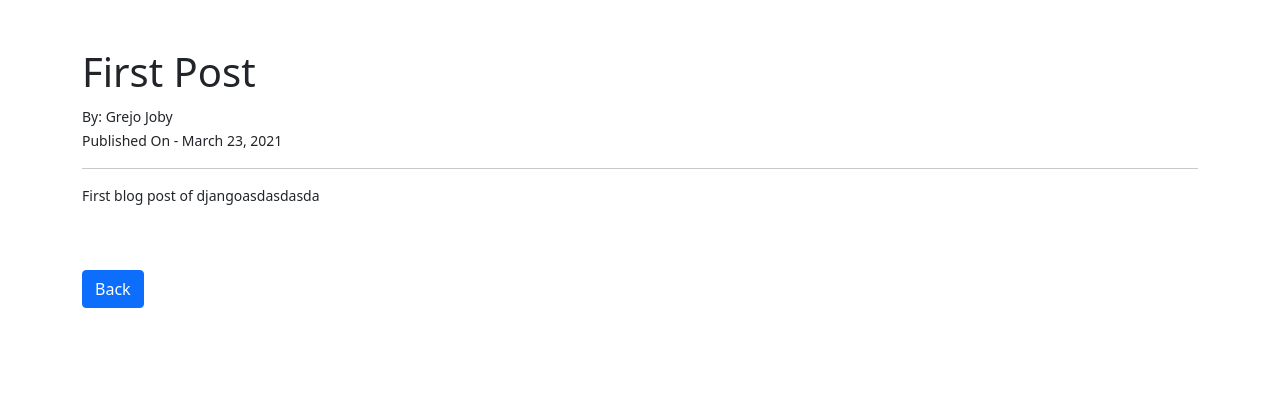
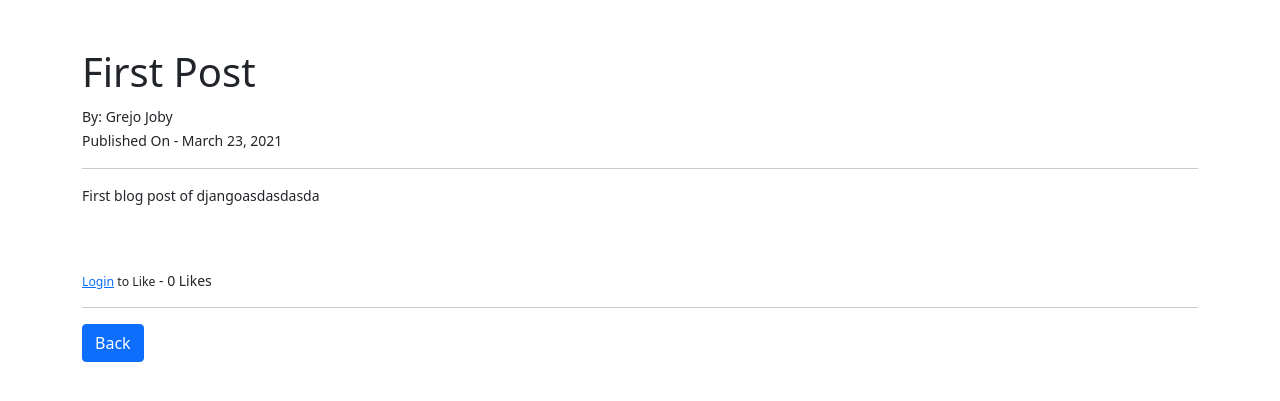
Before and after one commit to grejojoby/django_blog_theblog, a Django app: page /article/1 in a window 1280 px wide. Shown: the part 56-457 px from the top of the page. Run offline with Django 3.2, Linux system fonts and the light colour scheme; data comes from the database, SQL or seed files in the repository; both versions use the stored data as it was after the commit.

Commit message:
Like and Unlike Button

```diff
--- a/theblog/forms.py
+++ b/theblog/forms.py
@@ -12,7 +12,8 @@ class PostForm(forms.ModelForm):
 
         widgets = {
             'title': forms.TextInput(attrs={'class': 'form-control'}),
-            'author': forms.Select(attrs={'class': 'form-control'}),
+            # 'author': forms.TextInput(attrs={'class': 'form-control', 'id':'author'}),
+            'author': forms.Select(attrs={'class': 'form-control', "id":"author", '':''}),
             'body': forms.Textarea(attrs={'class': 'form-control'}),
             'category': forms.Select(choices=choices,attrs={'class': 'form-control'}),
 
--- a/theblog/models.py
+++ b/theblog/models.py
@@ -19,6 +19,7 @@ class Post(models.Model):
     body = models.TextField()
     post_date = models.DateField(auto_now_add=True)
     category = models.CharField(max_length=255, default='Uncategorized')
+    likes = models.ManyToManyField(User, related_name='blog_posts')
 
     def __str__(self):
         return self.title + ' | ' + str(self.author)
@@ -26,3 +27,6 @@ class Post(models.Model):
     def get_absolute_url(self):
         # return reverse('article-detail', args=(str(self.id)))
         return reverse('home')
+
+    def total_likes(self):
+        return self.likes.count()
--- a/theblog/templates/article_details.html
+++ b/theblog/templates/article_details.html
@@ -18,7 +18,24 @@
 Published On - {{ post.post_date }}
 <hr>
 <p>{{ post.body }}</p>
-<br><br>
+<br>
+<br>
+<form action="{% url 'like_post' post.pk %}" method="POST" >
+    {% csrf_token %}
+    {% if user.is_authenticated %}
+        {% if liked %}
+        <button type="submit" name="post_id" value="{{ post.id }}" class="btn btn-danger btn-sm">Unlike </button>
+        {% else %}
+        <button type="submit" name="post_id" value="{{ post.id }}" class="btn btn-primary btn-sm">Like </button>
+        {% endif %}
+   {% else %}
+   <small><a href="{% url 'login' %}">Login</a> to Like</small>
+    {% endif %}
+    - {{ total_likes }} Likes
+</form>
+
+<hr>
 <a href="{% url 'home' %}" class="btn btn-primary btn-block">Back</a>
 
+
 {% endblock %}
--- a/theblog/urls.py
+++ b/theblog/urls.py
@@ -1,7 +1,7 @@
 from theblog.models import Category
 from django.urls import path
 # from . import views
-from .views import AddPostView, DeletePostView, HomeView, ArticleDetailView, UpdatePostView, AddCategoryView , CategoryView
+from .views import AddPostView, DeletePostView, HomeView, ArticleDetailView, UpdatePostView, AddCategoryView , CategoryView, LikeView
 urlpatterns = [
     # path('',views.home, name="home"),
     path('',HomeView.as_view(), name='home'),
@@ -10,5 +10,7 @@ urlpatterns = [
     path('add_category/', AddCategoryView.as_view(), name='add_category'),
     path('article/edit/<int:pk>', UpdatePostView.as_view(), name='update_post'),
     path('article/delete/<int:pk>', DeletePostView.as_view(), name='delete_post'),
-    path('category/<str:cats>/',CategoryView, name='category')
+    path('category/<str:cats>/',CategoryView, name='category'),
+    path('like/<int:pk>', LikeView, name="like_post"),
+
 ]
--- a/theblog/views.py
+++ b/theblog/views.py
@@ -1,10 +1,11 @@
 from django.urls.base import reverse, reverse_lazy
 from theblog.models import Post
 from typing import List
-from django.shortcuts import render
+from django.shortcuts import render, get_object_or_404
 from django.views.generic import ListView, DetailView, CreateView, UpdateView, DeleteView
 from .models import Post, Category
 from .forms import EditForm, PostForm
+from django.http import HttpResponseRedirect
 
 # Create your views here.
 # def home(request):
@@ -32,7 +33,14 @@ class ArticleDetailView(DetailView):
     def get_context_data(self, *args, **kwargs):
         cat_menu = Category.objects.all()
         context = super(ArticleDetailView, self).get_context_data(*args, **kwargs)
+        stuff = get_object_or_404(Post, id=self.kwargs['pk'])
+        total_likes = stuff.total_likes()
+        liked = False
+        if stuff.likes.filter(id=self.request.user.id).exists():
+            liked=True
         context["cat_menu"] = cat_menu
+        context["total_likes"] = total_likes
+        context["liked"] = liked
         return context
 
 class AddPostView(CreateView):
@@ -59,3 +67,14 @@ class DeletePostView(DeleteView):
     # form_class = EditForm
     template_name = 'delete_post.html'
     success_url = reverse_lazy('home')
+
+def LikeView(request, pk):
+    post = get_object_or_404(Post, id=request.POST.get('post_id'))
+    liked = False
+    if post.likes.filter(id=request.user.id) .exists():
+        post.likes.remove(request.user)
+        liked = False
+    else:
+        post.likes.add(request.user)
+        liked = True
+    return HttpResponseRedirect(reverse('article-detail', args=[str(pk)]))
```
Also changed, not shown: theblog/templates/add_post.html (+9 -0 lines), db.sqlite3, theblog/migrations/0006_post_likes.py (added).
